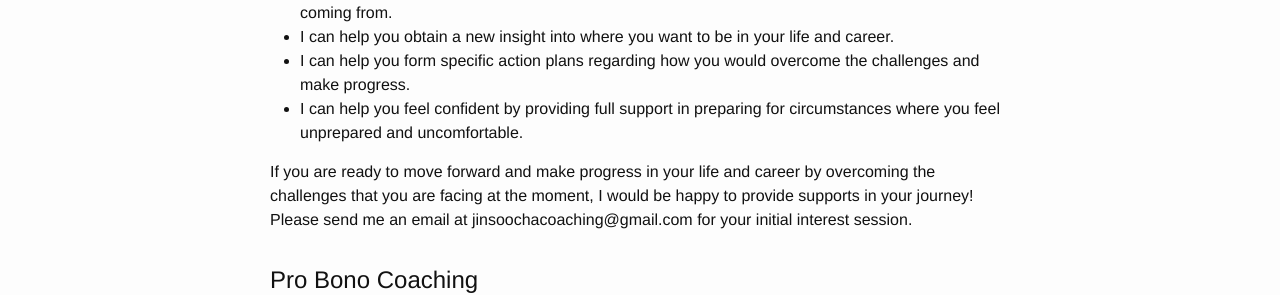
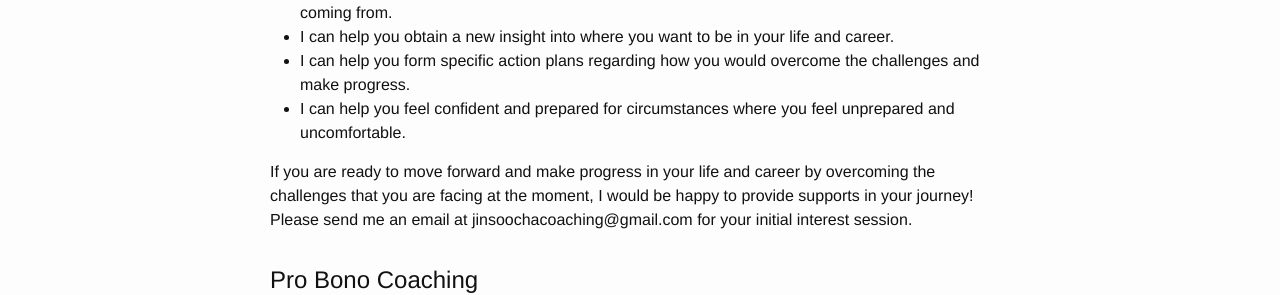
Before and after one commit to jinsoocha/jinsoocha.github.io, a Jekyll site: the page built from index.html, in a window 1280 px wide. Shown: the part 685-980 px from the top of the page. Built offline with Jekyll 4.4.1, drawn with Linux system fonts in a browser that asks for light colours; nearby versions of some CDN libraries.

Commit message:
Update index.html

```diff
--- a/index.html
+++ b/index.html
@@ -23,7 +23,7 @@ layout: default
         <li>I can help you reduce the gap and find the context by understanding where the challenges are really coming from.</li>
         <li>I can help you obtain a new insight into where you want to be in your life and career.</li>
         <li>I can help you form specific action plans regarding how you would overcome the challenges and make progress.</li>
-        <li>I can help you feel confident by providing full support in preparing for circumstances where you feel unprepared and uncomfortable.</li>
+        <li>I can help you feel confident and prepared for circumstances where you feel unprepared and uncomfortable.</li>
       </ul>
       <p class="post-content">If you are ready to move forward and make progress in your life and career by overcoming the challenges that you are facing at the moment, I would be happy to provide supports in your journey! Please send me an email at jinsoochacoaching@gmail.com for your initial interest session.</p>
     </div>
```
